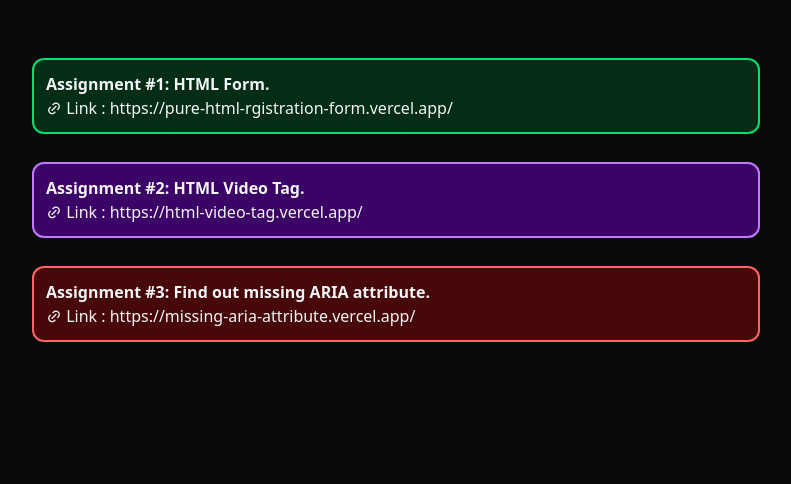
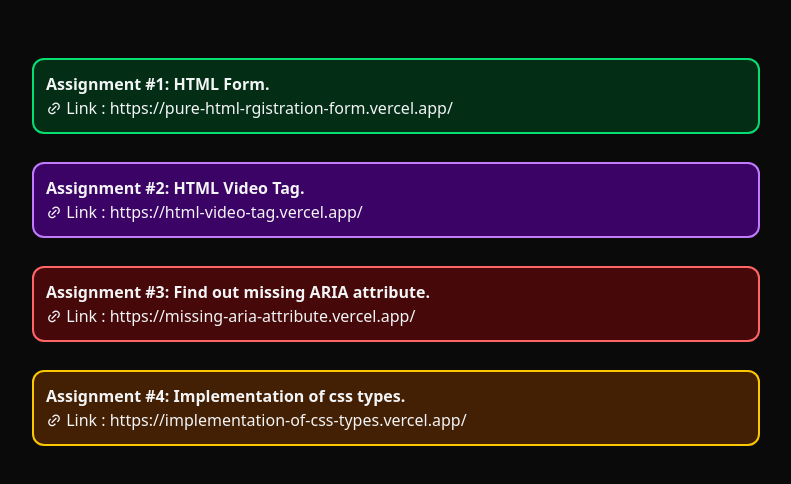
Before and after one commit to OfficialAshutosh2412/ashutosh-one-linker, a plain HTML site: page index.html in a window 1280 px wide. Shown: the part 82-566 px from the top of the page, without its empty margins (244-1035 px from the left). Drawn offline with nearby package versions, Linux system fonts and the light colour scheme.

Commit message:
Assignment 4 link  added

```diff
--- a/index.html
+++ b/index.html
@@ -61,6 +61,19 @@
             </a>
         </p>
       </section>
+      <!-- assignment 4 implementation of css types -->
+      <section class="bg-yellow-950 p-3 rounded-xl border-2 border-yellow-400 hover:bg-yellow-900 transition-all">
+        <h2 class="font-semibold ">Assignment #4: Implementation of css types.</h2>
+        <p>
+            <span>
+                <i class="ri-link-m"></i> Link
+            </span>
+            :
+            <a href="https://implementation-of-css-types.vercel.app/" target="_blank" class="hover:text-red-500 ">
+                https://implementation-of-css-types.vercel.app/
+            </a>
+        </p>
+      </section>
     </main>
   </body>
 </html>
```
